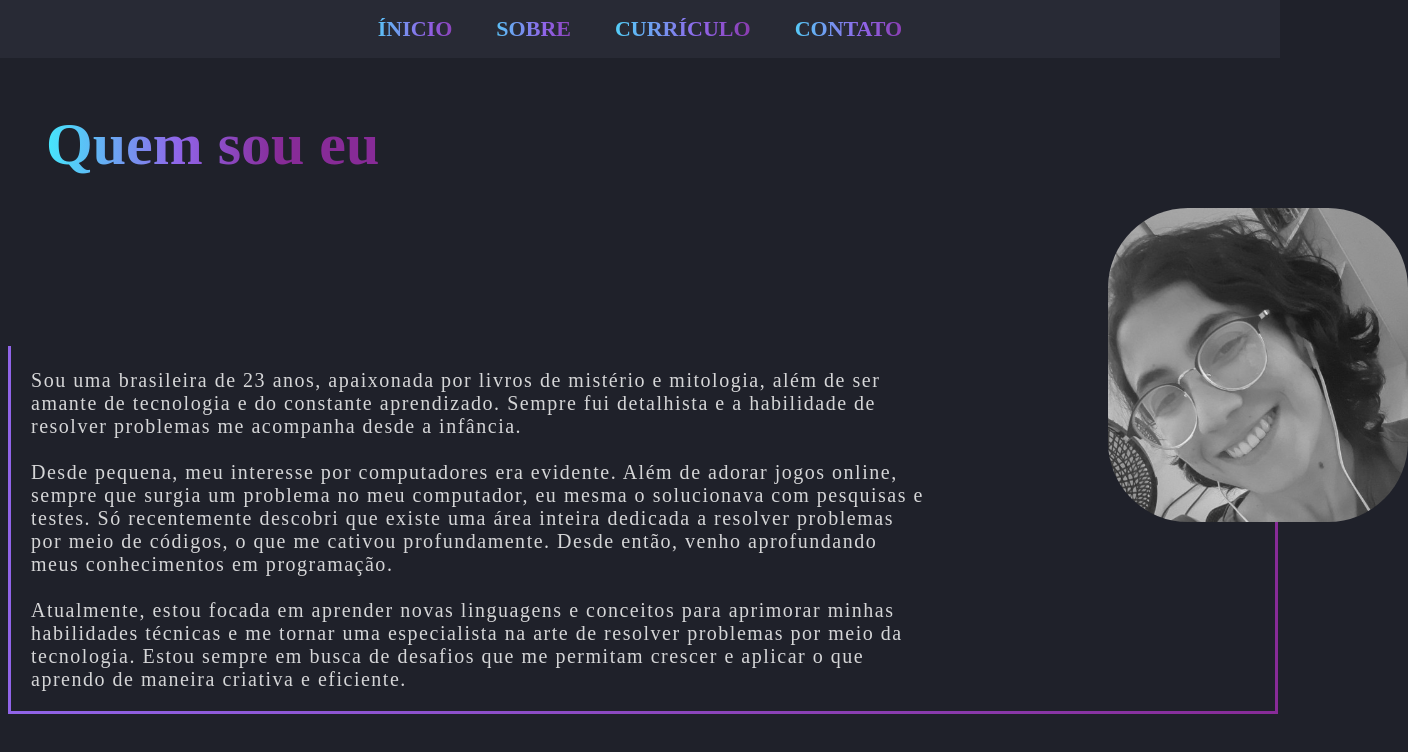
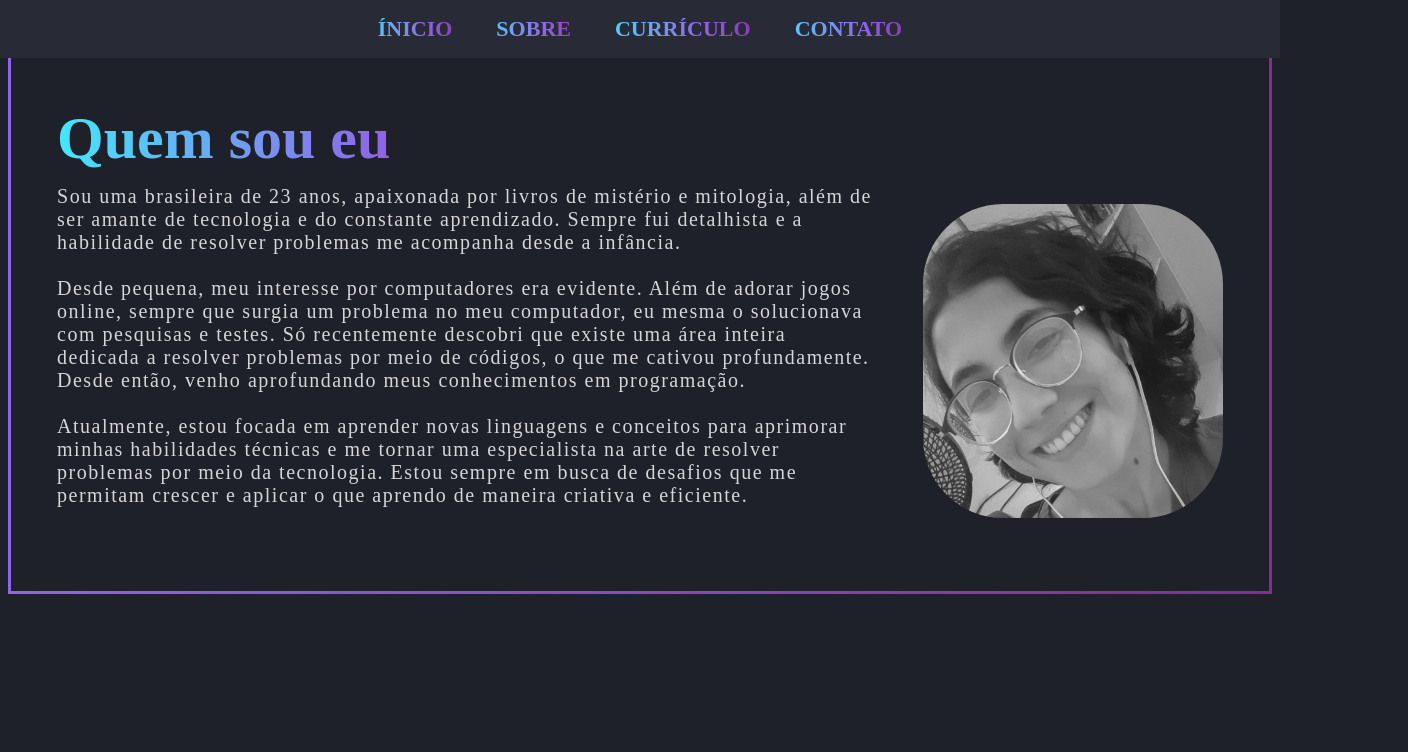
Before and after one commit to ansomething/ansomething.github.io, a plain HTML site: page index1.html in a window 1280 px wide. Shown: the whole page, 1408 px wide, since content can reach past the window. Drawn offline with Linux system fonts and the light colour scheme; a web font is replaced by a local one.

Commit message:
página 2 feita

```diff
--- a/index1.html
+++ b/index1.html
@@ -16,16 +16,25 @@
         <li><a href="index3.html">CONTATO</a></li>
     </ul>
 
-        <img id="img_me" src="Imagens/eu-500.jpg" alt="Uma foto minha tipo selfie em preto e branco">
-        <h2 id="about_title">Quem sou eu</h2>
-        <div id="border">
-            <p id="description">
+        <div id="grid_container">
+            <div id="grid1">
+                <h2 id="title">Quem sou eu</h2>
+            </div>
+            <div id="grid2">
+                <p id="text">
                 Sou uma brasileira de 23 anos, apaixonada por livros de mistério e mitologia, além de ser amante de tecnologia e do constante aprendizado. Sempre fui detalhista e a habilidade de resolver problemas me acompanha desde a infância.
 
                 Desde pequena, meu interesse por computadores era evidente. Além de adorar jogos online, sempre que surgia um problema no meu computador, eu mesma o solucionava com pesquisas e testes. Só recentemente descobri que existe uma área inteira dedicada a resolver problemas por meio de códigos, o que me cativou profundamente. Desde então, venho aprofundando meus conhecimentos em programação.
 
                 Atualmente, estou focada em aprender novas linguagens e conceitos para aprimorar minhas habilidades técnicas e me tornar uma especialista na arte de resolver problemas por meio da tecnologia. Estou sempre em busca de desafios que me permitam crescer e aplicar o que aprendo de maneira criativa e eficiente.
             </p>
+            </div>
+            <div id="grid3">
+                <img id="img_me" src="Imagens/eu-500.jpg" alt="Uma foto minha tipo selfie em preto e branco">
+            </div>
+        </div>
+
+
         </div>
 
 </body>
--- a/style.css
+++ b/style.css
@@ -1,8 +1,18 @@
+/*
+---------------------------------------------------------------
+    tag body
+---------------------------------------------------------------
+*/
 body {
     background: #1f212a;
     font-family: 'proxima-soft';
 }
 
+/*
+---------------------------------------------------------------
+    variante de cores
+---------------------------------------------------------------
+*/
 :root {
     --ciano: #45e7fc;
     --azul: #9064e8;
@@ -10,7 +20,12 @@ body {
     --branco: #ffffffd0;
 }
 
-ul {
+/*
+---------------------------------------------------------------
+    barra de menu
+---------------------------------------------------------------
+*/
+#menu_bar {
     position: fixed;
     right: 0;
     left: 0;
@@ -19,10 +34,14 @@ ul {
     margin: 0;
     padding: 0;
     text-align: center;
-    overflow: hidden;
     list-style-type: none;
 }
 
+/*
+---------------------------------------------------------------
+    items dentro da barra de menu
+---------------------------------------------------------------
+*/
 li {
     display: inline-block;
 }
@@ -44,7 +63,12 @@ li:hover {
     background-color: #1f212a;
 }
 
-#container {
+/*
+---------------------------------------------------------------
+    título h1 e subtítulo h3 da página inicial
+---------------------------------------------------------------
+*/
+#title_container {
     position: relative;
     top: 250px;
     text-align: center;
@@ -66,25 +90,65 @@ h3 {
     -webkit-background-clip: text;
 }
 
-#img_me {
-    position: relative;
-    width: 300px;
-    left: 1100px;
-    top: 200px;
-    border-radius: 80px;
+/*
+---------------------------------------------------------------
+    grid da página sobre
+---------------------------------------------------------------
+*/
+#grid_container {
+    display: grid;
+    grid-template-rows: 1;
+    grid-template-columns: 2;
+    padding: 46px;
+    border: 3px solid;
+    border-top: 0;
+    border-image: linear-gradient(90deg, var(--azul) 0% , var(--roxo) 100%);
+    border-image-slice: 1;
 }
-#about_title {
-    position: absolute;
-    left: 46px;
-    top: 60px;
-    font-size: 60px;
+
+#grid1 {
+    grid-row-start: 1;
+    grid-column-start: 1;
+    text-align: left 46px;
     background: linear-gradient(90deg, var(--ciano) 0%, var(--azul) 40% , var(--roxo) 70%);
     -webkit-text-fill-color: transparent;
     background-clip: text;
     -webkit-background-clip: text;
+    padding-bottom: 100px;
 }
 
-#border {
+#title {
+    font-size: 60px;
+}
+
+#grid2 {
+    grid-row-start: 1;
+    grid-column-start: 1;
+    text-align: left;
+    max-width: 900px;
+    letter-spacing: 0.04cm;
+    color: var(--branco);
+    white-space-collapse: preserve-breaks;
+}
+
+#text {
+    font-size: 20px;
+    margin-top: 90px;
+}
+
+#grid3 {
+    grid-row-start: 1;
+    grid-column-start: 2;
+}
+
+#img_me {
+    width: 300px;
+    margin-top: 150px;
+    margin-left: 50px;
+    border-radius: 80px;
+}
+
+# {
     position: ;
     border: 3px solid transparent;
     border-top: 0;
@@ -95,15 +159,3 @@ h3 {
     height: auto;
     top: 200px;
 }
-
-#description {
-    height: auto;
-    width: 900px;
-    font-size: 20px;
-    letter-spacing: 0.04cm;
-    color: var(--branco);
-    text-wrap: balance;
-    white-space-collapse: preserve-breaks;
-    margin: 20px;
-    box-sizing: border-box;
-}
```
Also changed, not shown: index0.html (+1 -1 lines), index2.html (+2 -0 lines).
